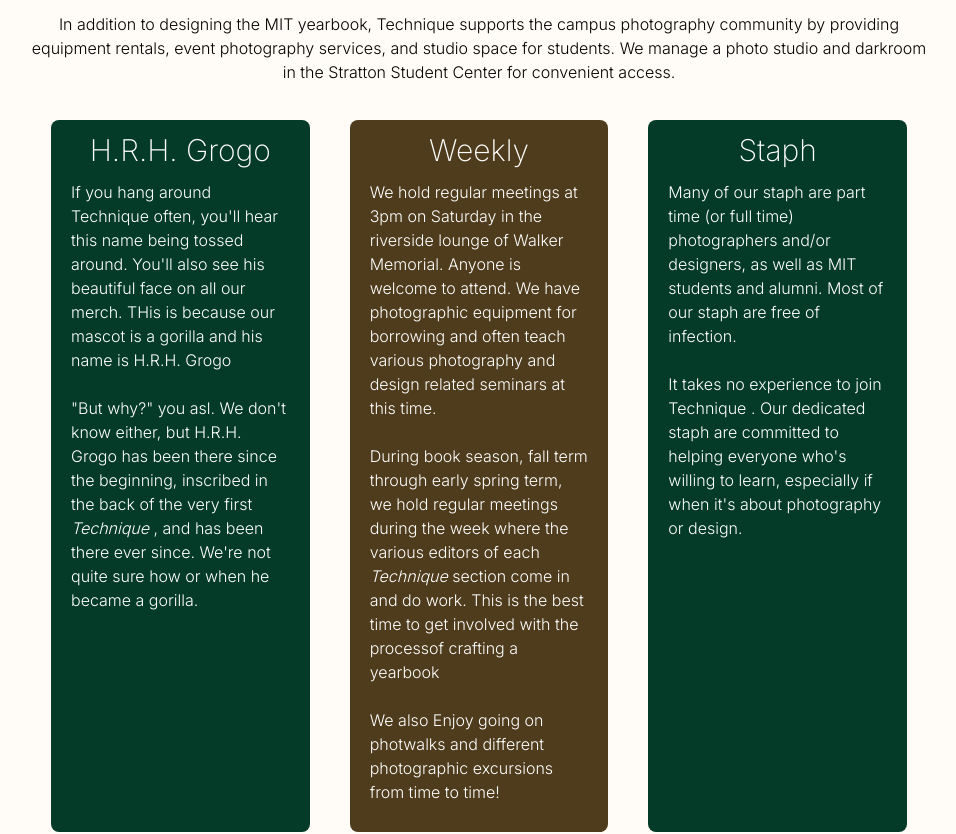
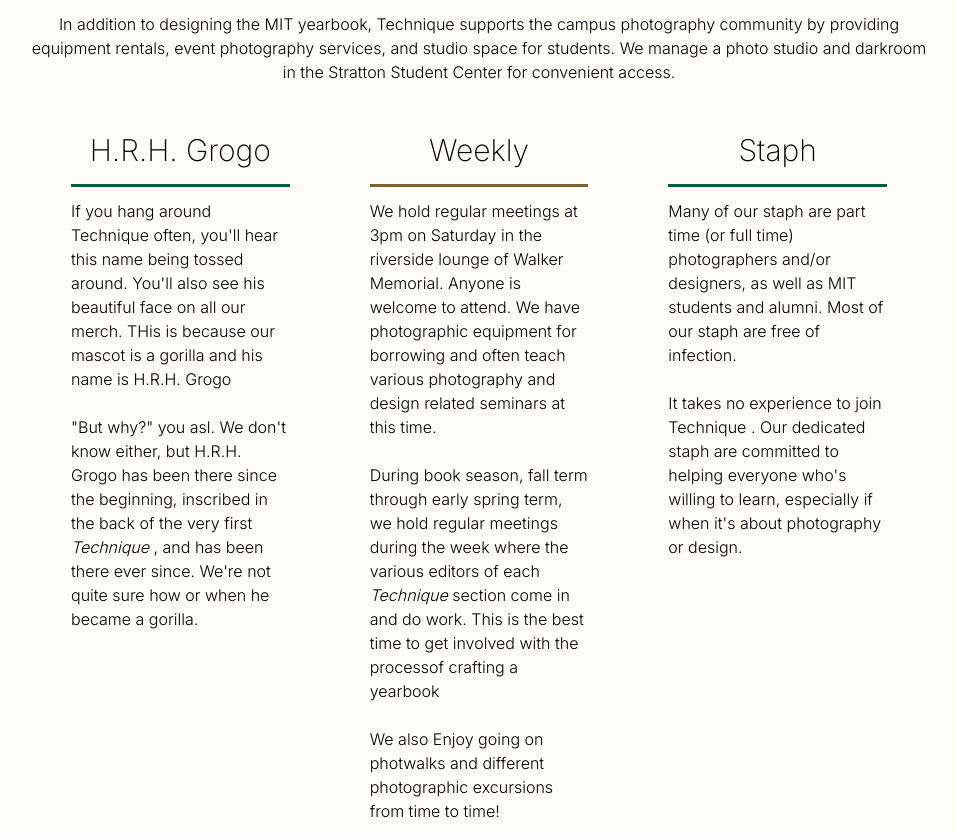
Before and after one commit to MIT-Technique/Technique-Website, a Next.js app: page /about in a window 1280 px wide. Shown: the part 380-1214 px from the top of the page, without its empty margins (161-1117 px from the left). Built offline with nearby package versions, Linux system fonts and the light colour scheme.

Commit message:
Added Senior sign up link

```diff
--- a/src/app/about/page.jsx
+++ b/src/app/about/page.jsx
@@ -10,9 +10,7 @@ function page() {
         <main className="w-full px-12 md:px-48 pb-6 flex flex-col">
           <div>
             <div className="flex flex-col justify-center w-full items-center space-y-3 ">
-              <h1 className="text-black">
-                About Us
-              </h1>
+              <h1 className="text-black">About Us</h1>
               <div>
                 <div className=" text-center ">
                   Since 1885, our staph have crafted a beautiful annual of
@@ -41,9 +39,10 @@ function page() {
             </div>
           </div>
           <div className="flex flex-col xl:flex-row">
-            <div className="card text-white bg-[#043b28]">
-              <h2 className="text-center">
-                H.R.H. Grogo
+            <div className="card text-black">
+              <h2 className="text-center flex flex-col ">
+                <p>H.R.H. Grogo</p>
+                <div className="w-full border-t-[3px] border-solid border-[#075d3e] h-full "></div>
               </h2>
               <div className="space-y-2">
                 <p>
@@ -61,8 +60,12 @@ function page() {
                 </p>
               </div>
             </div>
-            <div className="card text-white bg-[#4e3c1d]">
-              <h2 className="text-center">Weekly</h2>
+            <div className="card text-black ">
+              <h2 className="text-center flex flex-col ">
+                <p>Weekly</p>
+                <div className="w-full border-t-[3px] border-solid border-[#7c6132] h-full "></div>
+              </h2>
+
               <div className="space-y-2">
                 <p>
                   We hold regular meetings at 3pm on Saturday in the riverside
@@ -83,8 +86,11 @@ function page() {
                 </p>
               </div>
             </div>
-            <div className="card text-white bg-[#043b28]">
-              <h2 className="text-center">Staph</h2>
+            <div className="card text-black">
+              <h2 className="text-center flex flex-col ">
+                <p>Staph</p>
+                <div className="w-full border-t-[3px] border-solid border-[#075d3e] h-full "></div>
+              </h2>
               <div className="space-y-2">
                 <p>
                   Many of our staph are part time (or full time) photographers
--- a/src/app/seniors/page.jsx
+++ b/src/app/seniors/page.jsx
@@ -14,18 +14,14 @@ function page() {
         <main className="h-full w-full pb-4 px-12 md:px-48 md:pb-20">
           <div className="flex flex-col justify-center w-full items-center space-y-3 ">
             <div className="pb-1 md:pb-5">
-              <h1>
-                Seniors
-              </h1>
+              <h1>Seniors</h1>
               <p>
                 Important information regarding Techique senior portrait
                 sessions.
               </p>
             </div>
             <div className="pb-1 md:pb-5">
-              <h2 className="text-left">
-                Scheduling
-              </h2>
+              <h2 className="text-left">Scheduling</h2>
               <div>
                 <p>
                   For the purposes of the Technique yearbook, seniors are
@@ -44,7 +40,7 @@ function page() {
                 <Button
                   variant="outlined"
                   // comment out in order to enable
-                  disabled
+                  // disabled
                   sx={{
                     width: "auto",
                     borderColor: "black",
@@ -56,16 +52,17 @@ function page() {
                   }}
                   color="primary"
                   // Update to scheduling link when available
-                  href="/"
+                  href="https://seniors.legacystudios.com/massachusetts-institute-technology-cambridge-ma/"
                 >
                   {" "}
                   Schedule Here
                 </Button>
               </div>
             </div>
-            <div className="pb-4 md:pb-8 bg-[#043b28] rounded-lg text-white p-5">
-              <h2 className="text-left">
-                Dress Code
+            <div className="pb-4 md:pb-8  rounded-lg text-black p-5">
+              <h2 className="text-left flex flex-col pb-8">
+                <p>Dress Code</p>
+                <div className="w-full border-t-[3px] border-solid border-[#075d3e] h-full "></div>
               </h2>
               <div>
                 <p>
@@ -109,9 +106,7 @@ function page() {
               </div>
             </div>
             <div className="py-1 md:py-5">
-              <h2 className="text-left">
-                Senior (Class) Discount
-              </h2>
+              <h2 className="text-left">Senior (Class) Discount</h2>
               <div>
                 {/* Final prices not available */}
                 <p>
@@ -142,9 +137,7 @@ function page() {
               </div>
             </div>
             <div className="pb-1 md:pb-5">
-              <h2 className="text-left">
-                Biographical Information
-              </h2>
+              <h2 className="text-left">Biographical Information</h2>
               <div>
                 <p>
                   When you schedule your senior portrait, you will be able to
@@ -163,9 +156,7 @@ function page() {
               </div>
             </div>
             <div className="pb-1 md:pb-5">
-              <h2 className="text-left">
-                Missed Session or Issues?
-              </h2>
+              <h2 className="text-left">Missed Session or Issues?</h2>
               <div>
                 <p>
                   For all questions regarding scheduling senior portrait
```
